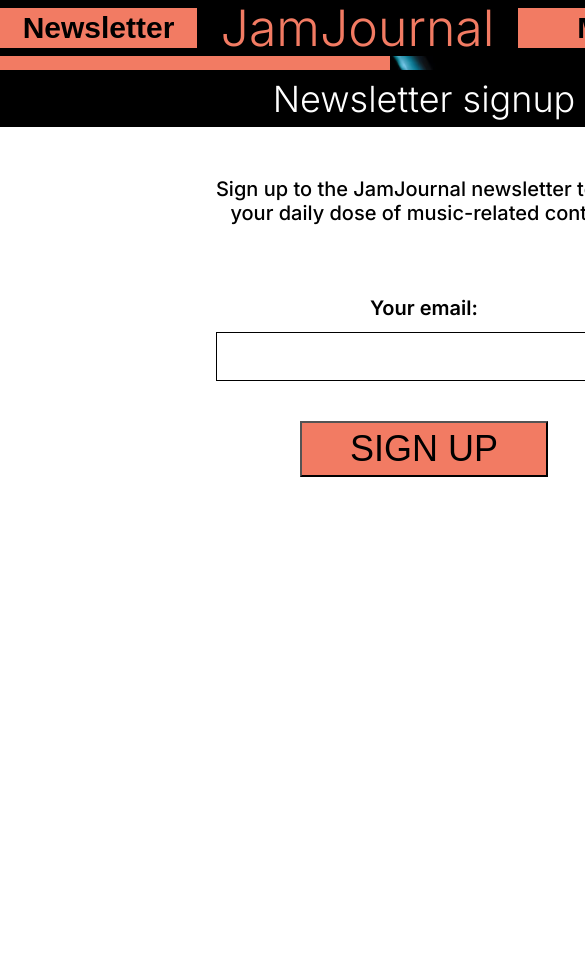
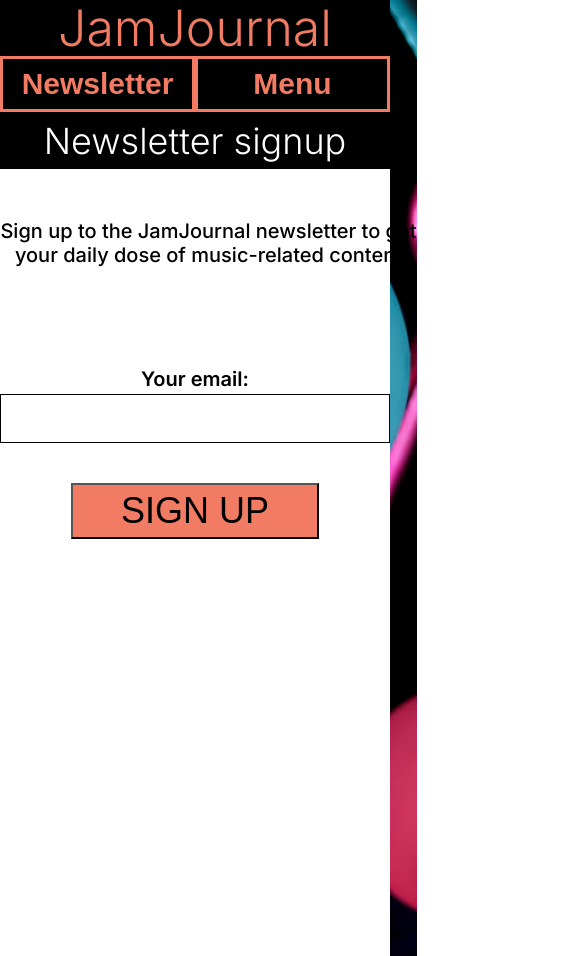
Before and after one commit to OlveBulling/Music-articles, a plain HTML site: page newsletter.html in a window 390 px wide. Shown: the top 956 px of the page, 585 px wide, since content can reach past the window. Before the commit the page ends 900 px from the top, so only its background shows below. Drawn offline with Linux system fonts and the light colour scheme.

Commit message:
Mobile layout (#9)
* changed form mobile layout

* deleted unnecessary div

* styled header and form for mobile layout newsletter

* styled frontpage header mobile layout

```diff
--- a/_app/css/modules/frontpage.css
+++ b/_app/css/modules/frontpage.css
@@ -12,3 +12,17 @@
 	background-image: url(/_app/assets/images/Background-image-frontpage.avif);
 	background-size: cover;
 }
+
+@media (max-width: 870px) {
+	.header, .header__button{
+		background-color: var(--secondary_background_color);
+	}
+
+	.header__button {
+		color: var(--frontpage_background_color);
+	}
+
+	.header__newsletter-button-container, .header__menu-button-container {
+		border: 3px var(--frontpage_background_color) solid;
+	}
+}
--- a/_app/css/modules/header.css
+++ b/_app/css/modules/header.css
@@ -14,7 +14,7 @@
 
 .header__button {
 	font-size: 30px;
-	font-weight: 600;
+	font-weight: var(--inter_semi_bold_weight);
 	background-color: var(--frontpage_background_color);
 	width: 197px;
 	height: 40px;
@@ -38,3 +38,32 @@
 	font-weight: var(--inter_light_weight);
 	color: var(--frontpage_background_color);
 }
+
+@media (max-width: 870px) {
+	header {
+		height: 112px;
+	}
+
+	.header__container {
+		height: 112px;
+		display: grid;
+		grid-template-columns: repeat(2, 1fr);
+		grid-template-rows: repeat(2, 1fr);
+	}
+
+	.header__newsletter-button-container, .header__menu-button-container {
+		height: 56px;
+		width: 100%;
+	}
+
+	.header__title-container {
+		width: 100%;
+		height: 56px;
+		grid-row: 1 / 3;
+		grid-column: 1 / 3;
+	}
+
+	.header__button {
+		width: 100%;
+	}
+}
--- a/_app/css/modules/newsletter.css
+++ b/_app/css/modules/newsletter.css
@@ -4,7 +4,7 @@
 	background-color: var(--newsletter-background_color);
 	width: 100%;
 	max-width: 870px;
-	padding-top: 14px;
+	padding-top: 10px;
 	height: 100vh;
 	margin: 0px auto 0px auto;
 }
@@ -83,3 +83,34 @@
 	margin-top: 40px;
 	font-weight: var(--inter_regular_weight);
 }
+
+@media (max-width: 870px) {
+	form {
+		width: 100%;
+	}
+
+	main {
+		padding-top: 0;
+	}
+
+	fieldset {
+		width: 390px;
+		margin-top: 69px;
+	}
+
+	input {
+		margin-top: 3px;
+	}
+
+	.header, .header__button{
+		background-color: var(--secondary_background_color);
+	}
+
+	.header__button {
+		color: var(--newsletter-background_color);
+	}
+
+	.header__newsletter-button-container, .header__menu-button-container {
+		border: 3px var(--newsletter-background_color) solid;
+	}
+}
--- a/newsletter.html
+++ b/newsletter.html
@@ -18,10 +18,8 @@
 						<button class="header__newsletter-button header__button">Newsletter</button>
 				</div>
 
-				<a href="/index.html">
-					<div class="header__title-container">
-						<h1 class="header__title">JamJournal</h1>
-					</div>
+				<a href="/index.html" class="header__title-container">
+					<h1 class="header__title">JamJournal</h1>
 				</a>
 
 				<div class="header__menu-button-container">
```
